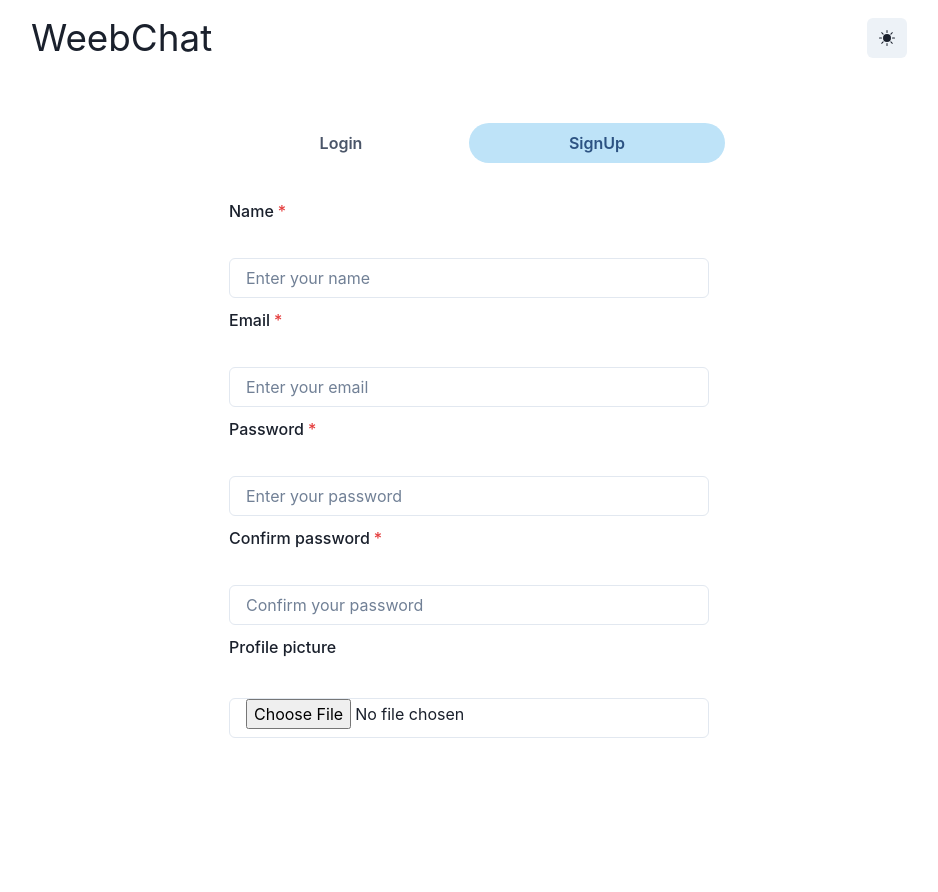
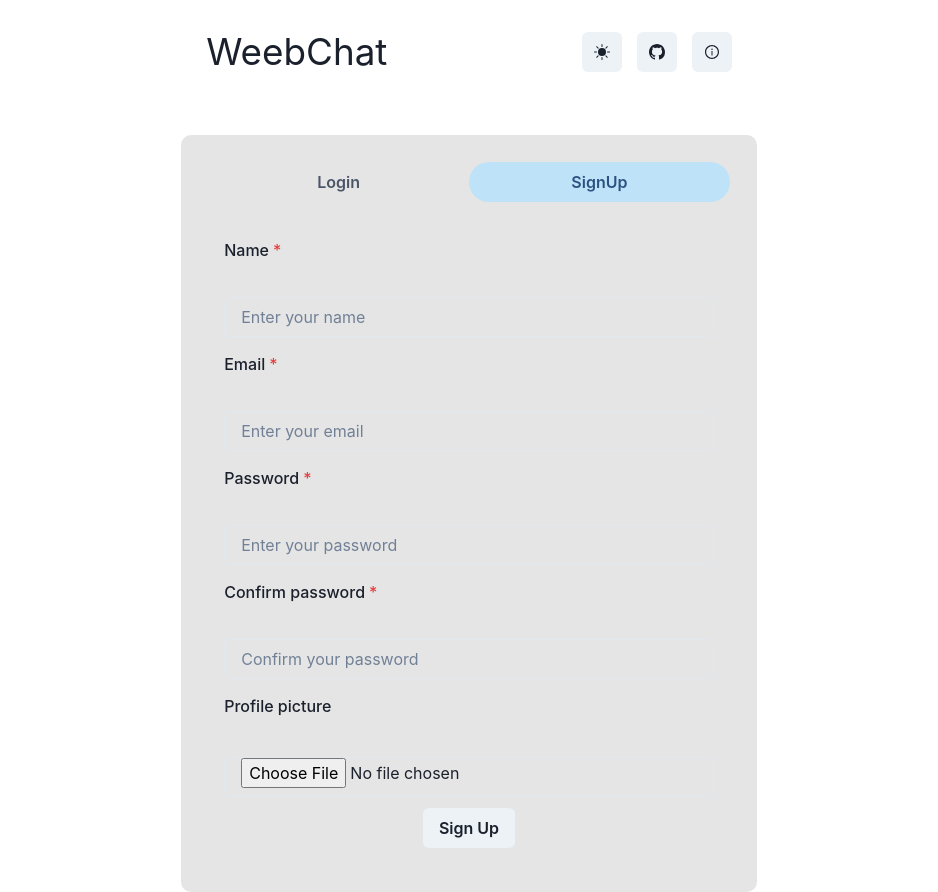
Before and after one commit to Keshav13142/WeebChat, a React (Create React App) app in the folder frontend/: page / in a window 1280 px wide. Both pictures are taken after a click on the tab "SignUp". Shown: the whole page, without its empty margins (171-1109 px from the left). Before the commit the page ends 800 px from the top, so only its background shows below. Built offline with nearby package versions, Linux system fonts and the light colour scheme.

Commit message:
Added icons and links to navbar

```diff
--- a/frontend/src/components/Home.jsx
+++ b/frontend/src/components/Home.jsx
@@ -1,21 +1,28 @@
 import React from "react";
 import {
   Box,
-  Button,
   Container,
   Tab,
   TabList,
   TabPanel,
   TabPanels,
   Tabs,
-  Text,
+  useColorMode,
 } from "@chakra-ui/react";
 import SignUp from "./SignUp";
 
 const Home = () => {
+  // eslint-disable-next-line
+  const { colorMode, _ } = useColorMode();
   return (
-    <Container margin="1rem" maxW="xl" padding="1rem">
-      <Box borderRadius="10px" padding="1rem" fontSize="3rem">
+    <Container
+      backgroundColor={colorMode === "dark" ? "#011627" : "#e5e5e5"}
+      margin={[2, 4, 6, 8]}
+      maxW={["sm", "md", "xl"]}
+      p={[2, 4]}
+      borderRadius="10px"
+    >
+      <Box borderRadius="10px" padding="0.7rem" fontSize="3rem">
         <Tabs variant="soft-rounded">
           <TabList>
             <Tab width="50%">Login</Tab>
--- a/frontend/src/components/Navbar.jsx
+++ b/frontend/src/components/Navbar.jsx
@@ -1,18 +1,23 @@
 import React from "react";
 import { CgSun } from "react-icons/cg";
 import { BsFillSunFill } from "react-icons/bs";
+import { GoMarkGithub } from "react-icons/go";
+import { AiOutlineInfoCircle } from "react-icons/ai";
 import { Container, IconButton, Text, useColorMode } from "@chakra-ui/react";
+import { Link } from "react-router-dom";
+
 const Navbar = () => {
   const { colorMode, toggleColorMode } = useColorMode();
   return (
     <Container
       display="flex"
-      minWidth="70vw"
-      justifyContent="space-between"
+      minWidth="60vw"
+      justifyContent="space-around"
       alignItems="center"
-      padding="10px"
+      p={[2, 4, 6]}
     >
       <Text fontSize="2.3rem">WeebChat</Text>
+      <div style={{ display: "flex", gap: "15px" }}>
         <IconButton
           onClick={() =>
             toggleColorMode(colorMode === "light" ? "dark" : "light")
@@ -21,6 +26,14 @@ const Navbar = () => {
         >
           Navbar
         </IconButton>
+        {/*  eslint-disable-next-line */}
+        <a href="https://github.com/keshav13142" target="_blank">
+          <IconButton icon={<GoMarkGithub />} />
+        </a>
+        <Link to="/about">
+          <IconButton icon={<AiOutlineInfoCircle />} />
+        </Link>
+      </div>
     </Container>
   );
 };
--- a/frontend/src/components/SignUp.jsx
+++ b/frontend/src/components/SignUp.jsx
@@ -1,39 +1,78 @@
-import { FormControl, FormLabel, Input, VStack } from "@chakra-ui/react";
+import {
+  Button,
+  FormControl,
+  FormLabel,
+  Input,
+  VStack,
+} from "@chakra-ui/react";
 import React, { useState } from "react";
 
 const SignUp = () => {
-  const [user, setuser] = useState({});
+  const [user, setuser] = useState({
+    name: "",
+    email: "",
+    password: "",
+    conf_pass: "",
+    pic: "",
+  });
+  const updateUser = (e) => {
+    setuser((prev) => ({ ...prev, [e.target.name]: e.target.value }));
+  };
+
+  const signUp = () => {
+    if (user.conf_pass !== user.password) console.log("Check pass");
+    console.log(user);
+  };
 
   return (
-    <VStack marginTop="20px" spacing="5px">
+    <VStack marginTop="20px" spacing="10px">
       <FormControl isRequired>
         <FormLabel>Name</FormLabel>
-        <Input placeholder="Enter your name" value={user.name} type="text" />
+        <Input
+          placeholder="Enter your name"
+          value={user.name}
+          name="name"
+          type="text"
+          onChange={updateUser}
+        />
       </FormControl>
       <FormControl isRequired>
         <FormLabel>Email</FormLabel>
-        <Input placeholder="Enter your email" value={user.email} type="email" />
+        <Input
+          placeholder="Enter your email"
+          name="email"
+          value={user.email}
+          type="email"
+          onChange={updateUser}
+        />
       </FormControl>
       <FormControl isRequired>
         <FormLabel>Password</FormLabel>
         <Input
+          name="password"
           placeholder="Enter your password"
           value={user.password}
           type="password"
+          onChange={updateUser}
         />
       </FormControl>
       <FormControl isRequired>
         <FormLabel>Confirm password</FormLabel>
         <Input
           placeholder="Confirm your password"
+          name="conf_pass"
           value={user.conf_pass}
           type="password"
+          onChange={updateUser}
         />
       </FormControl>
       <FormControl>
         <FormLabel>Profile picture</FormLabel>
-        <Input value={user.pic} type="file" />
+        <Input value={user.pic} name="pic" type="file" onChange={updateUser} />
       </FormControl>
+      <Button stype="submit" onClick={signUp}>
+        Sign Up
+      </Button>
     </VStack>
   );
 };
```
Lines whose indentation alone changed are shown as unchanged.
